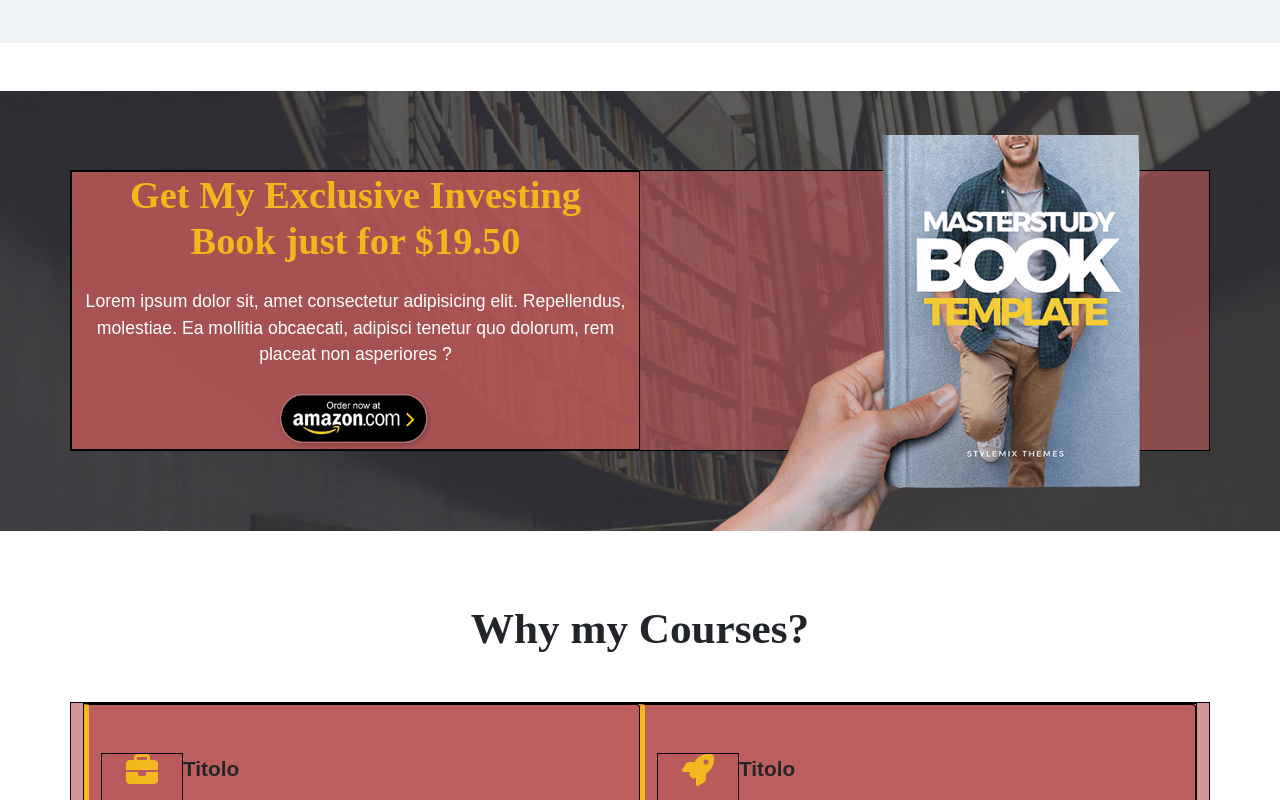
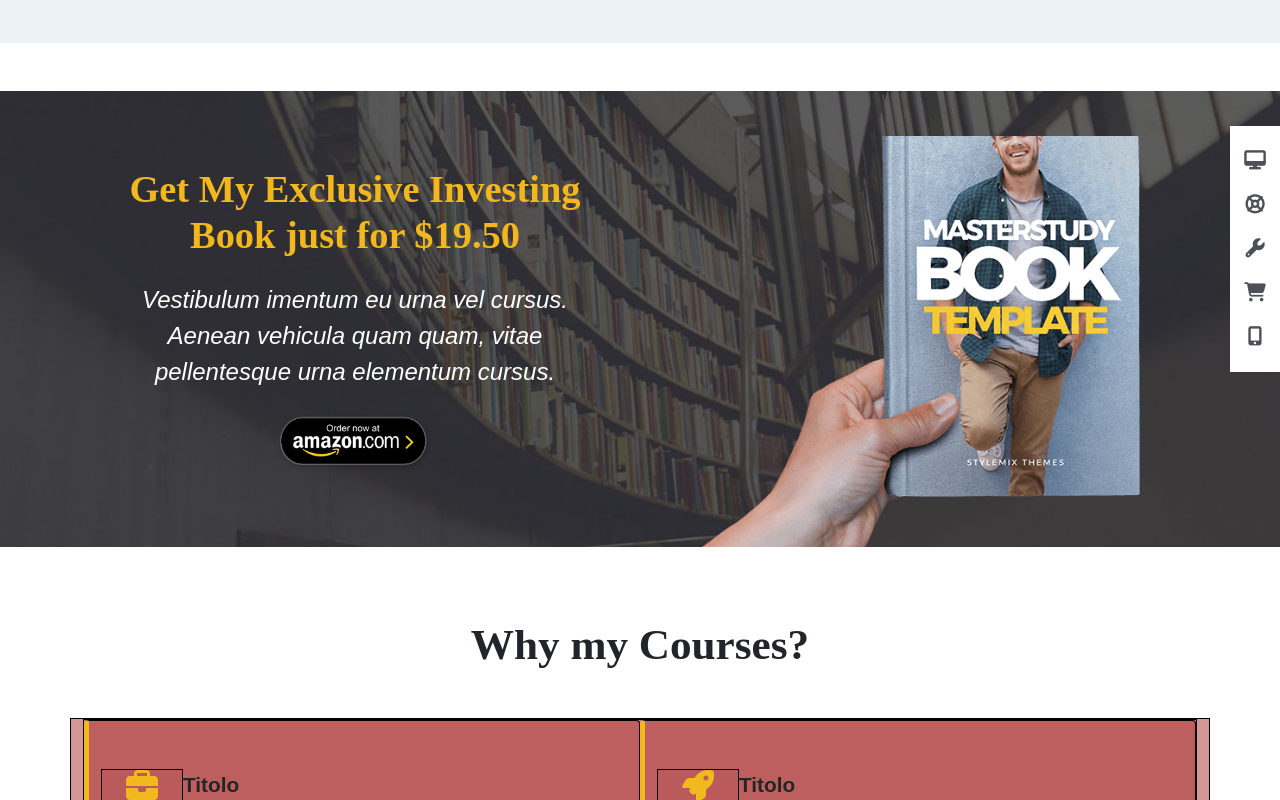
Before and after one commit to Silvia-Du/proj-html-vuejs, a Vue app: page / in a window 1280 px wide. Shown: the part 2680-3480 px from the top of the page. Built offline with nearby package versions, Linux system fonts and the light colour scheme; a small style sheet from the web is missing.

Commit message:
Fine CallToAct offer

```diff
--- a/src/assets/data/dataMainComp.js
+++ b/src/assets/data/dataMainComp.js
@@ -1,6 +1,6 @@
 const newCourses = [
   {
-    image: 'photo-1496307042754-b4aa456c4a2d-370x200.jpeg',
+    image: '../assets/img/photo-1496307042754-b4aa456c4a2d-370x200.jpeg',
     name: 'How to be a DJ Make Electronic Music',
     subtitle: 'Electronic',
     special: true,
@@ -9,7 +9,7 @@ const newCourses = [
     courseHours: 6
   },
   {
-    image: 'photo-1496307042754-b4aa456c4a2d-370x200.jpeg',
+    image: '../assets/img/photo-1496307042754-b4aa456c4a2d-370x200.jpeg',
     name: 'Nvidia UE$ Technologies Practice',
     subtitle: 'Nvidia',
     special: true,
@@ -18,7 +18,7 @@ const newCourses = [
     courseHours: 6
   },
   {
-    image: 'photo-1496307042754-b4aa456c4a2d-370x200.jpeg',
+    image: '../assets/img/photo-1496307042754-b4aa456c4a2d-370x200.jpeg',
     name: 'Fashon Photography from professional',
     subtitle: 'Fashon',
     special: true,
@@ -27,7 +27,7 @@ const newCourses = [
     courseHours: 6
   },
   {
-    image: 'photo-1496307042754-b4aa456c4a2d-370x200.jpeg',
+    image: '../assets/img/photo-1496307042754-b4aa456c4a2d-370x200.jpeg',
     name: 'Design Instruments for Comunication',
     subtitle: 'Comunication',
     special: false,
@@ -36,7 +36,7 @@ const newCourses = [
     courseHours: 6
   },
   {
-    image: 'photo-1496307042754-b4aa456c4a2d-370x200.jpeg',
+    image: '../assets/img/photo-1496307042754-b4aa456c4a2d-370x200.jpeg',
     name: 'Make your concept Right and Beautiful',
     subtitle: 'Art',
     special: false,
@@ -45,7 +45,7 @@ const newCourses = [
     courseHours: 6
   },
   {
-    image: 'photo-1496307042754-b4aa456c4a2d-370x200.jpeg',
+    image: '../assets/img/photo-1496307042754-b4aa456c4a2d-370x200.jpeg',
     name: 'Road bike Manual or How to Be a Champion',
     subtitle: 'Bycicling',
     special: false,
--- a/src/components/CallToActOffer.vue
+++ b/src/components/CallToActOffer.vue
@@ -2,14 +2,25 @@
 
   <div class="row">
 
-    <div class="col-12 col-md-6 debug d-flex flex-column align-items-center text-center">
+    <div class="col-12 col-md-6 d-flex flex-column align-items-center text-center px-5">
       <h2 class="mb-4">Get My Exclusive Investing Book just for $19.50</h2>
-      <p class="mb-4">Lorem ipsum dolor sit, amet consectetur adipisicing elit. Repellendus, molestiae. Ea mollitia obcaecati, adipisci tenetur quo dolorum, rem placeat non asperiores ?
+      <p class="mb-4">
+        <i>
+        Vestibulum imentum eu urna vel cursus. Aenean vehicula quam quam, vitae pellentesque urna elementum cursus.
+        </i>
       </p>
       <img src="../assets/img/amazon.png" alt="amazon-logo">
     </div>
 
     <div class="img-hover"></div>
+
+    <div class="tool-shed d-flex flex-column align-items-center">
+      <i class="fa-solid fa-desktop"></i>
+      <i class="fa-solid fa-life-ring"></i>
+      <i class="fa-solid fa-wrench"></i>
+      <i class="fa-solid fa-cart-shopping"></i>
+      <i class="fa-solid fa-mobile-screen-button"></i>
+    </div>
 
   </div>
 
@@ -29,6 +40,7 @@ export default {
   }
   p{
     color: white;
+    font-size: 1.5rem;
   }
   img{
     max-width: 155px;
@@ -45,6 +57,20 @@ export default {
     left: 50%;
   }
 
+  .tool-shed{
+    width: 50px;
+    padding: 25px 25px 0 25px;
+    background-color: white;
+    position: absolute;
+    top: 35px;
+    right: 0;
+    i{
+      margin-bottom: 25px;
+      font-size: 1.2rem;
+      color: $textDarkColor;
+    }
+  }
+
   @media screen and (max-width: 768px ){
     .img-hover{
       display: none;
--- a/src/components/ContainerFullW.vue
+++ b/src/components/ContainerFullW.vue
@@ -1,7 +1,7 @@
 <template>
   <div :class="[{'bg-library': type === 'Cta'},{'bg-people': type === 'performance'}]"
   class="sd-row d-flex align-items-center">
-    <div class="container debug">
+    <div class="container">
       <CallToActOffer v-show="type === 'Cta'" />
       <PerformanceComp v-show="type === 'performance'"/>
     </div>
@@ -24,7 +24,7 @@ export default {
 <style lang="scss" scoped>
 
 .sd-row{
-  height: 55vh;
+  height: 57vh;
   background-size: cover;
   position: relative;
 }
--- a/src/components/CourseCard.vue
+++ b/src/components/CourseCard.vue
@@ -5,7 +5,8 @@
     <div v-for="(card, index) in cardsList" :key="`card-${index}`"
     class="col position-relative">
 
-      <img :src="`../assets/img/${card.image}`" :alt="card.subtitle">
+      <img :src="card.image" :alt="card.subtitle">
+      <!-- <img src="../assets/img/photo-1496307042754-b4aa456c4a2d-370x200.jpeg" alt="card.subtitle"> -->
       <span v-if="card.spacial"
       class="badge text-uppercase position-absolute">special</span>
 
```
